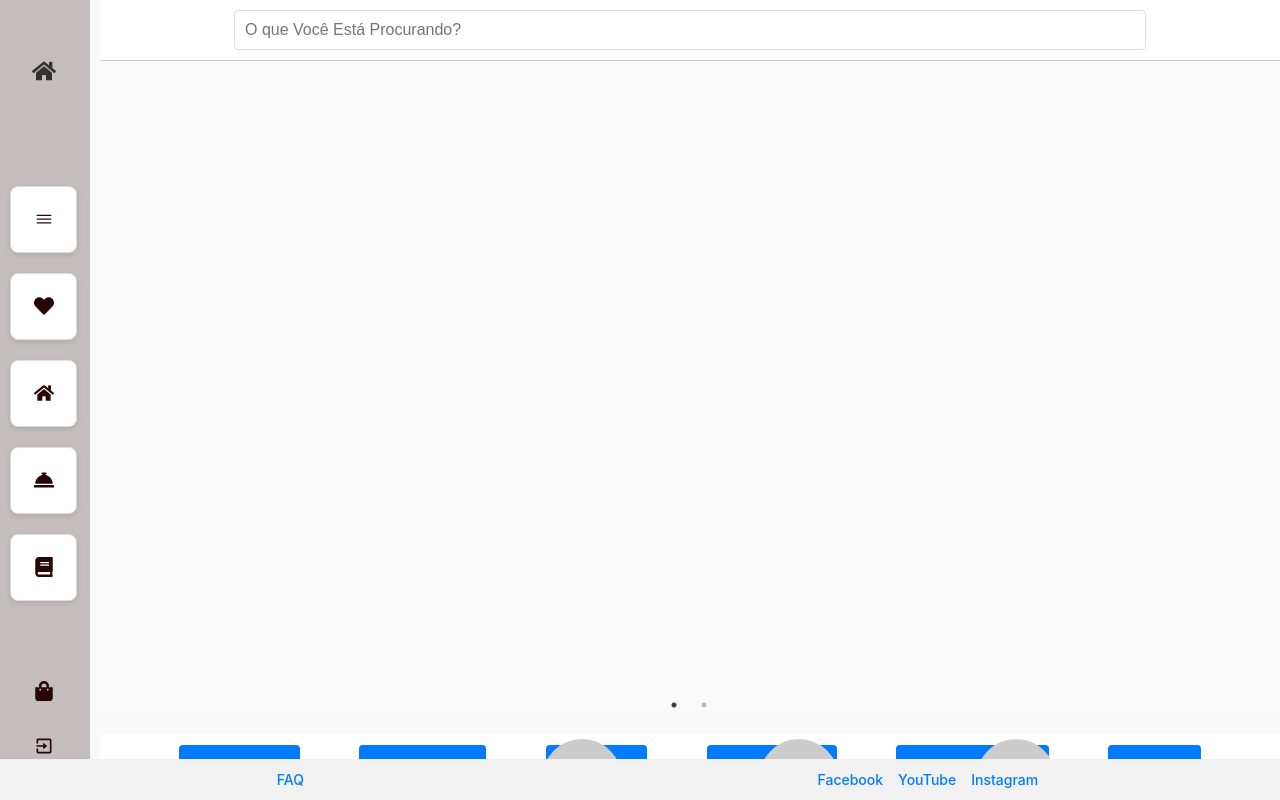
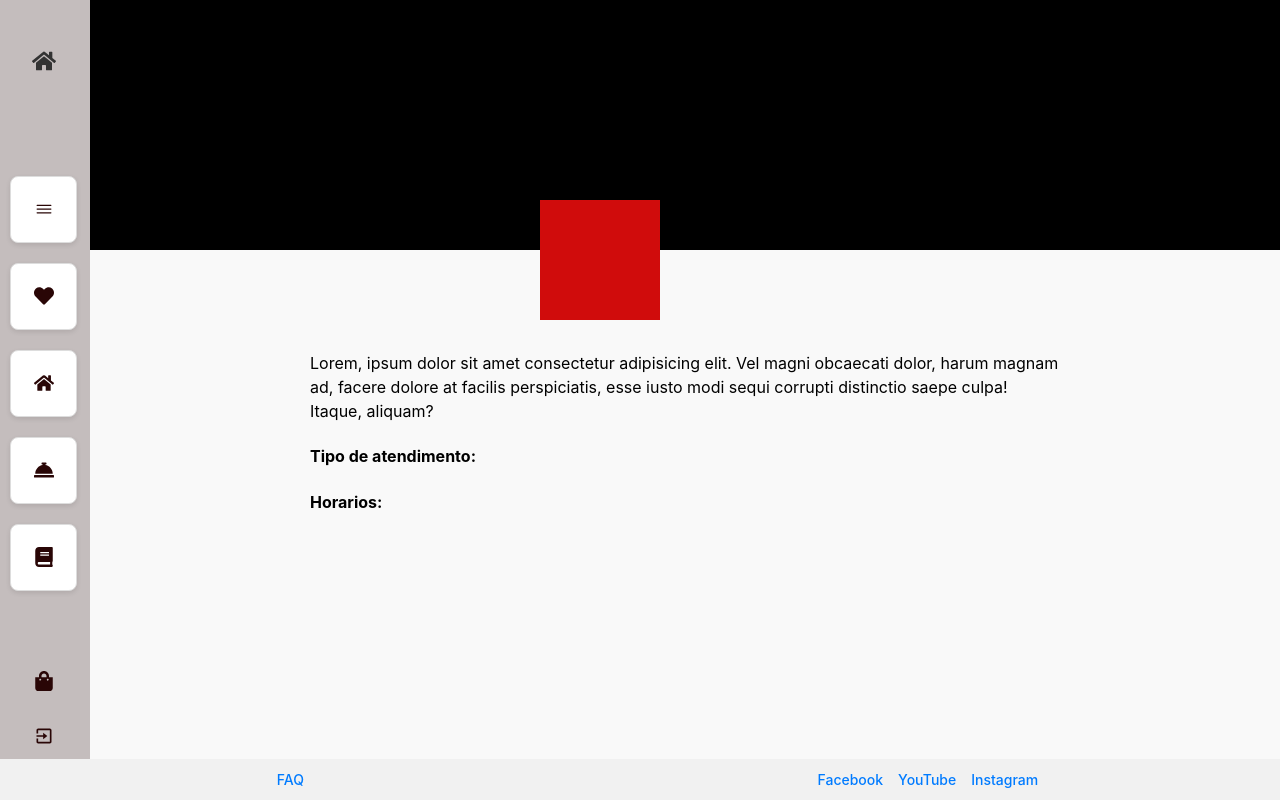
Before and after one commit to MMAbbadi/mais-ti-barbearia, a React (Vite) app: page / in a window 1280 px wide. Built offline with nearby package versions, Linux system fonts and the light colour scheme.

Commit message:
Favoritos e agenda

```diff
--- a/src/App.css
+++ b/src/App.css
@@ -1,6 +1,7 @@
 /* App.css */
 
 .app {
+  color: black;
   display: flex;
   height: 100vh;
   width: 100vw;
@@ -9,7 +10,7 @@
 
 aside {
   width: 80px;
-  height: 100vh;
+  height: calc(100vh - 20px);
   background-color: rgb(196, 189, 189);
   display: flex;
   align-items: center;
@@ -20,8 +21,8 @@ aside {
 }
 
 main {
-  margin-left: 50px;
-  width: calc(100% - 50px);
+  margin-left: 45px;
+  width: calc(100% - 45px);
   height: 100vh;
   overflow-y: auto;
   background-color: #f9f9f9;
--- a/src/App.jsx
+++ b/src/App.jsx
@@ -2,6 +2,7 @@ import React from "react";
 import SideBar from "./components/SideBar";
 import Home from "./components/Home";
 import Favorites from "./components/Favorites"
+import { Appointment } from "./components/Appointment";
 import Footer from "./components/Footer"
 import "./App.css";
 
@@ -12,7 +13,7 @@ const App = () => {
         <SideBar />
       </aside>
       <main>
-        <Home />
+        <Appointment />
       </main>
       <Footer />
     </div>
--- /dev/null
+++ b/src/components/Appointment.jsx
@@ -0,0 +1,28 @@
+import React from 'react'
+import classes from './Appointment.module.css'
+
+export const Appointment = () => {
+  return (
+    <div>
+        <main className='app-container'>
+            {/*Banner Estabelecimento*/}
+            <div className={classes.banner}>
+                <div src="" alt="" className={classes.lojaLogo}/>
+            </div>
+
+            {/*Corpo Pagina*/}
+            <div className={classes.main}>
+                <section className={classes.sobreLoja}>
+                    <p>Lorem, ipsum dolor sit amet consectetur adipisicing elit. Vel magni obcaecati dolor, harum magnam ad, facere dolore at facilis perspiciatis, esse iusto modi sequi corrupti distinctio saepe culpa! Itaque, aliquam?</p>
+                    <h4>Tipo de atendimento: </h4>
+                    <h4>Horarios: </h4>
+                </section>
+
+                <section className={classes.calendario}>
+                    <div src="" alt="" className={classes.displayCal}/>
+                </section>
+            </div>
+        </main>
+    </div>
+  )
+}
--- /dev/null
+++ b/src/components/Appointment.module.css
@@ -0,0 +1,36 @@
+.app-container {
+    display: flex;
+    flex-direction: column;
+    height: 100vh;
+    box-sizing: border-box;
+    background-color: #f9f9f9;
+}
+
+.banner{
+    position: relative;
+    width: 100%;
+    height: 250px;
+    background: #000;
+}
+
+.lojaLogo {
+    position: absolute;
+    bottom: -70px;
+    left: 450px;
+    width: 120px;
+    height: 120px;
+    background-color: #d00c0c;
+}
+
+.main {
+    min-width: 550px;
+    max-width: 750px;
+    margin-top: 85px;
+    margin-right: auto;
+    margin-left: auto;
+}
+
+
+.sobreLoja p{
+    color: black;
+}
--- /dev/null
+++ b/src/components/Favorites.css
@@ -0,0 +1,44 @@
+.favorite-list {
+    height: 100%;
+    width: calc(100% - 80px);
+    display: grid;
+    grid-template-columns: 1fr 1fr 1fr 1fr;
+    justify-self: center;
+    align-self: center;
+    gap: 100px;
+    padding: 20px;
+    margin: 0 40px 50px 80px;
+    background-color: #f9f9f9;
+  }
+
+  .favorite {
+    display: flex;
+    flex-direction: column;
+    align-items: center;
+    background-color: #fff;
+    padding: 15px;
+    border: 1px solid #ddd;
+    border-radius: 8px;
+    box-shadow: 0 2px 5px rgba(0, 0, 0, 0.1);
+    text-align: center;
+  }
+
+  .favorite-logo {
+    width: 150px;
+    height: 80px;
+    border-radius: 50%;
+    margin-bottom: 10px;
+  }
+
+  .favorite-button {
+    margin-top: 10px;
+    padding: 5px 10px;
+    font-size: 18px;
+    background-color: transparent;
+    border: none;
+    cursor: pointer;
+  }
+
+  .favorite-button:hover {
+    color: red;
+  }
--- a/src/components/Favorites.jsx
+++ b/src/components/Favorites.jsx
@@ -1,9 +1,27 @@
 import  react from 'react';
+import './Favorites.css'
 
 export default function Favorites() {
   return (
     <>
-
+      <div className="favorite-list">
+        {[
+          { name: 'Barber', logo: 'https://via.placeholder.com/250x550' },
+          { name: 'RH Barbearia', logo: 'https://via.placeholder.com/100' },
+          { name: 'A Barbearia', logo: 'https://via.placeholder.com/100' },
+          { name: 'Lisboa Barbearia', logo: 'https://via.placeholder.com/100' },
+          { name: 'Barbearia Premium', logo: 'https://via.placeholder.com/100' },
+          { name: 'Ariel Lima Nail', logo: 'https://via.placeholder.com/100' },
+          { name: 'Nail Polish', logo: 'https://via.placeholder.com/100' },
+          { name: 'You Nails', logo: 'https://via.placeholder.com/100' },
+        ].map((item, index) => (
+          <div key={index} className="favorite">
+            <img src={item.logo} alt={item.name} className="favorite-logo" />
+            <p>{item.name}</p>
+            <button className="favorite-button">❤️</button>
+          </div>
+        ))}
+      </div>
     </>
   )
 }
```
